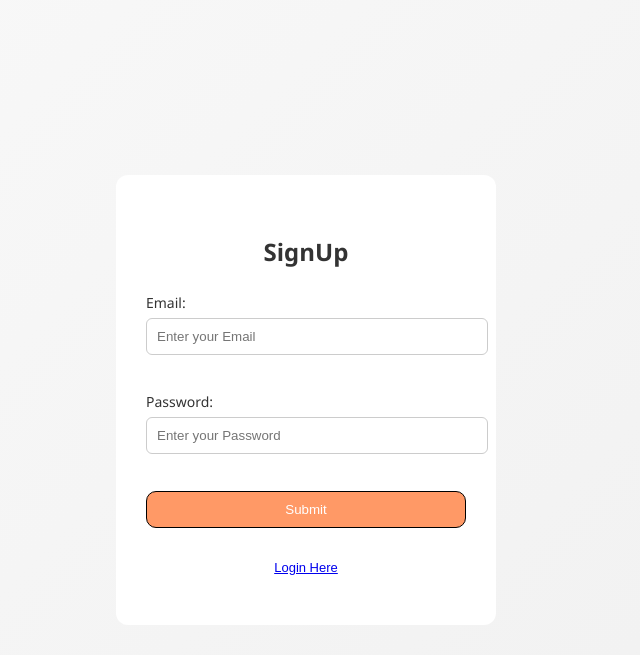
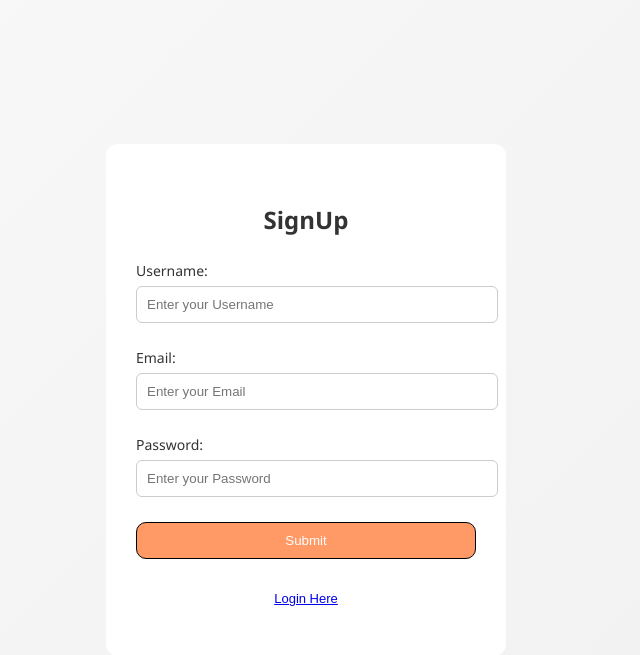
Before and after one commit to hyoond/TT4L-04, a Flask app: page /signup in a window 1280 px wide. Shown: the top 655 px of the page, without its empty margins (334-974 px from the left). Run offline with Flask 3, Linux system fonts and the light colour scheme.

Commit message:
updated merging code again

```diff
--- a/app.py
+++ b/app.py
@@ -4,14 +4,14 @@ import os
 from werkzeug.utils import secure_filename
 
 app = Flask(__name__)
-app.secret_key = 'supersecretkey123'  # Update to a secure secret key
+app.secret_key = 'supersecretkey123'  # Use a secure key in production
 
-# Upload config
+# Upload configuration
 UPLOAD_FOLDER = 'uploads'
 ALLOWED_EXTENSIONS = {'pdf', 'jpg', 'jpeg', 'png'}
 app.config['UPLOAD_FOLDER'] = UPLOAD_FOLDER
 
-# Helper: File type check
+# Helper: File extension check
 def allowed_file(filename):
     return '.' in filename and filename.rsplit('.', 1)[1].lower() in ALLOWED_EXTENSIONS
 
@@ -37,6 +37,7 @@ def signup_form():
 @app.route('/signup', methods=['POST'])
 def signup():
     email = request.form['email']
+    username = request.form['username']
     password = request.form['password']
 
     if not email.endswith("mmu.edu.my"):
@@ -46,10 +47,10 @@ def signup():
     if not is_valid:
         return message
 
-    insert_user(email, password)
-    return f"User {email} added successfully! Please <a href='/login'>login here</a>."
+    insert_user(email, username, password)
+    return f"User {username} added successfully! Please <a href='/login'>login here</a>."
 
-@app.route('/login')
+@app.route('/login', methods=['GET'])
 def login_form():
     return render_template('userlogin.html')
 
@@ -60,6 +61,7 @@ def login():
     user = compare_database(email, password)
 
     if user:
+        session['username'] = user[2]  # username from DB
         session['user_email'] = user[1]
         return redirect(url_for('dashboard'))
     else:
@@ -67,9 +69,9 @@ def login():
 
 @app.route('/dashboard')
 def dashboard():
-    if 'user_email' not in session:
+    if 'username' not in session:
         return redirect(url_for('login'))
-    return render_template('dashboard.html', user_email=session['user_email'])
+    return render_template('dashboard.html', username=session['username'])
 
 @app.route('/logout', methods=['POST', 'GET'])
 def logout():
@@ -89,35 +91,38 @@ def upload_timetable():
             return "No selected file"
         if file and allowed_file(file.filename):
             filename = secure_filename(file.filename)
+            os.makedirs(app.config['UPLOAD_FOLDER'], exist_ok=True)
             filepath = os.path.join(app.config['UPLOAD_FOLDER'], filename)
-            os.makedirs(app.config['UPLOAD_FOLDER'], exist_ok=True)
             file.save(filepath)
             return f"File uploaded successfully! Saved to: {filepath}"
+        else:
+            return "Invalid file type. Allowed types: pdf, jpg, jpeg, png."
 
     return render_template('upload.html')
 
 # Database helpers
-def compare_database(email, password):
-    conn = sqlite3.connect('database.db')
-    cursor = conn.cursor()
-    cursor.execute('SELECT * FROM users WHERE name = ? AND password = ?', (email, password))
-    user = cursor.fetchone()
-    conn.close()
-    return user
-
-def insert_user(email, password):
+def insert_user(email, username, password):
     conn = sqlite3.connect('database.db')
     cursor = conn.cursor()
     cursor.execute('''
         CREATE TABLE IF NOT EXISTS users (
             id INTEGER PRIMARY KEY AUTOINCREMENT,
-            name TEXT NOT NULL,
+            email TEXT NOT NULL,
+            username TEXT NOT NULL,
             password TEXT NOT NULL
         )
     ''')
-    cursor.execute('INSERT INTO users (name, password) VALUES (?, ?)', (email, password))
+    cursor.execute('INSERT INTO users (email, username, password) VALUES (?, ?, ?)', (email, username, password))
     conn.commit()
     conn.close()
 
+def compare_database(email, password):
+    conn = sqlite3.connect('database.db')
+    cursor = conn.cursor()
+    cursor.execute('SELECT * FROM users WHERE email = ? AND password = ?', (email, password))
+    user = cursor.fetchone()
+    conn.close()
+    return user
+
 if __name__ == '__main__':
     app.run(debug=True)
--- a/static/stylesignup.css
+++ b/static/stylesignup.css
@@ -12,8 +12,8 @@ body {
     background-color: rgb(255, 255, 255);
     padding: 40px 30px;
     border-radius: 12px;
-    width: 320px;
-    box-shadow: inset;
+    width: 340px;
+    box-shadow:inset;
 }
 
 h2 {
@@ -30,11 +30,12 @@ label {
 
 }
 input[type="email"],
-input[type="password"] {
+input[type="password"],
+input[type="username"] {
     width: 100%;
     padding: 10px;
     border-radius: 6px;
-    margin-bottom: 15px;
+    margin-bottom: 3px;
     border:1px solid #ccc
 
 }
@@ -48,6 +49,10 @@ button {
     border: 1.5px solid black;
 }
 
+button:hover {
+    background-color: #c06a3f;
+}
+
 a {
     display: block;
     padding: 10px;
--- a/templates/signup.html
+++ b/templates/signup.html
@@ -11,7 +11,13 @@
     <div class="login-box">
         <h2>SignUp</h2>
         <div class="input">
-     <label for="Email">Email:</label>
+          <label for="username">Username:</label>
+          <input type="username" id="username" name="username"
+              placeholder="Enter your Username" required>
+                </div>
+              <br>
+             <div class="input">
+          <label for="email">Email:</label>
 <input type="email" id="first" name="email"
     placeholder="Enter your Email" required>
       </div>
```
Also changed, not shown: database.db.
